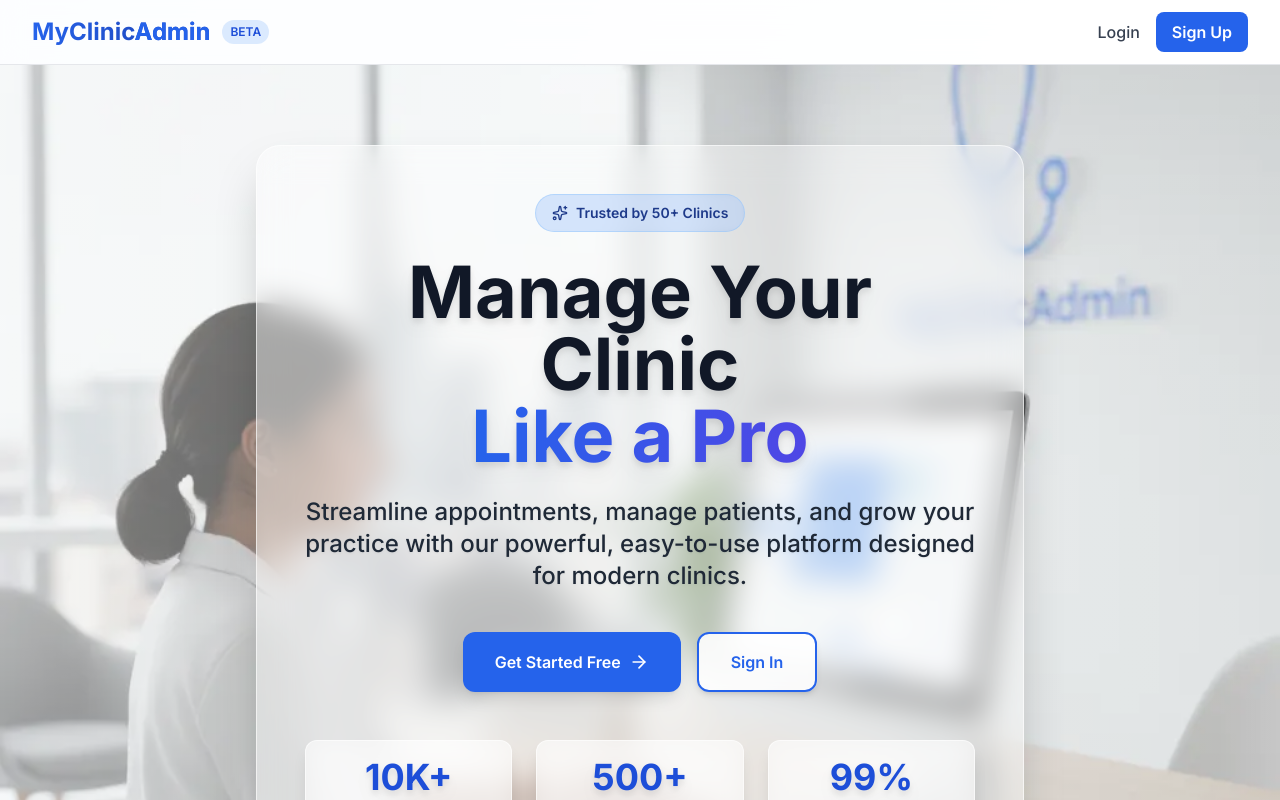
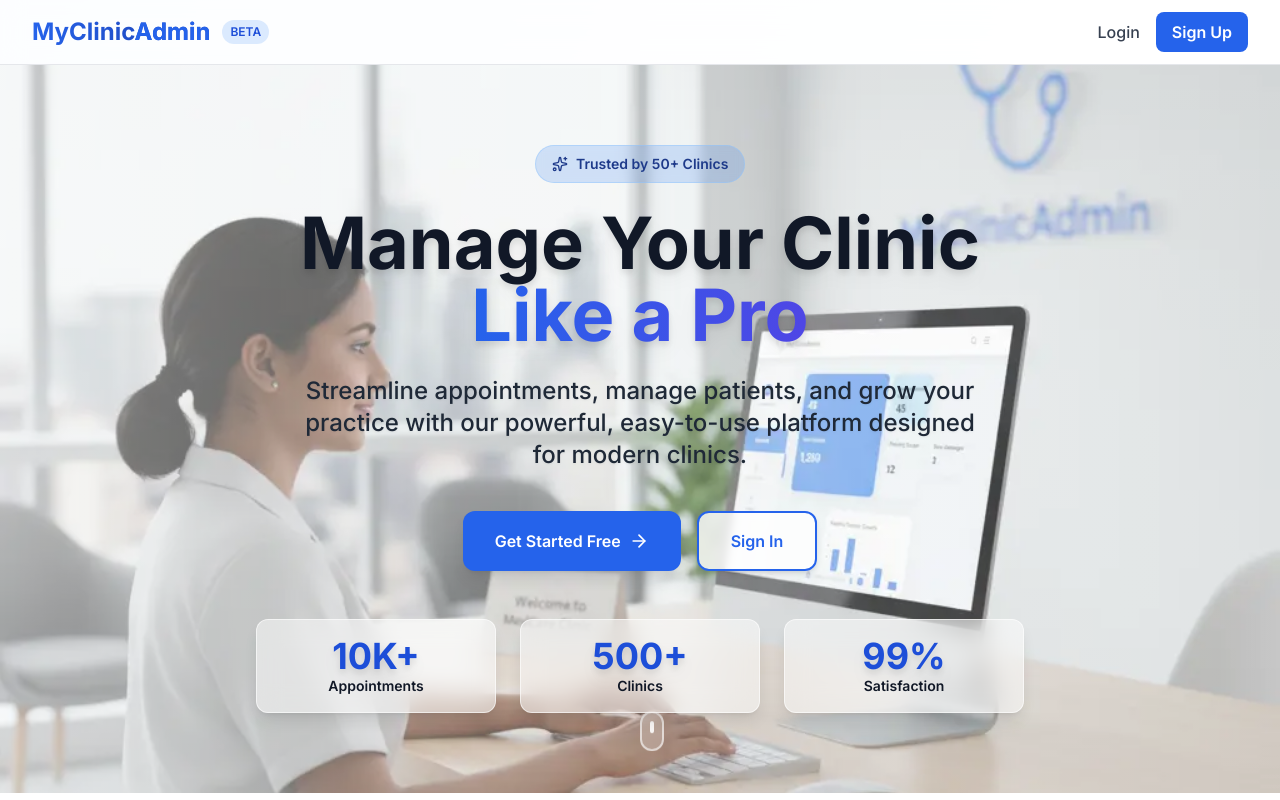
Before and after one commit to engrhammadkhurshid/MyClinicAdmin, a Next.js app: page / in a window 1280 px wide. Shown: the top 800 px of the page. Built offline with nearby package versions, Linux system fonts and the light colour scheme.

Commit message:
Remove glass card container from hero section - display content directly over background

```diff
--- a/components/LandingPageServerOptimized.tsx
+++ b/components/LandingPageServerOptimized.tsx
@@ -96,15 +96,12 @@ export function LandingPageServerOptimized() {
         <div className="relative z-10 max-w-7xl mx-auto px-4 sm:px-6 lg:px-8 py-12 md:py-20 w-full">
           <div className="max-w-3xl mx-auto text-center">
 
-            {/* Glass Card with Content */}
-            <div className="backdrop-blur-lg bg-white/40 rounded-3xl p-8 md:p-12 shadow-2xl border border-white/60 animate-fade-in-up">
-
             <div className="inline-flex items-center gap-2 mb-6 px-4 py-2 bg-blue-500/20 backdrop-blur-sm text-blue-900 rounded-full text-sm font-semibold border border-blue-300/50 animate-slide-in-left">
               <Sparkles className="w-4 h-4" />
               Trusted by 50+ Clinics
             </div>
 
-              <h1 className="text-4xl sm:text-5xl lg:text-7xl font-bold text-gray-900 mb-6 leading-tight drop-shadow-lg">
+            <h1 className="text-4xl sm:text-5xl lg:text-7xl font-bold text-gray-900 mb-6 leading-tight drop-shadow-lg animate-fade-in-up">
               Manage Your Clinic
               <br />
               <span className="bg-gradient-to-r from-blue-600 to-indigo-600 bg-clip-text text-transparent">
@@ -148,7 +145,6 @@ export function LandingPageServerOptimized() {
               <div className="backdrop-blur-md bg-white/50 rounded-xl p-4 border border-white/60 transform transition hover:scale-105 shadow-lg">
                 <div className="text-3xl md:text-4xl font-bold text-blue-700 drop-shadow-lg">99%</div>
                 <div className="text-sm text-gray-900 font-semibold">Satisfaction</div>
-                </div>
               </div>
             </div>
 
```
Lines whose indentation alone changed are shown as unchanged.
